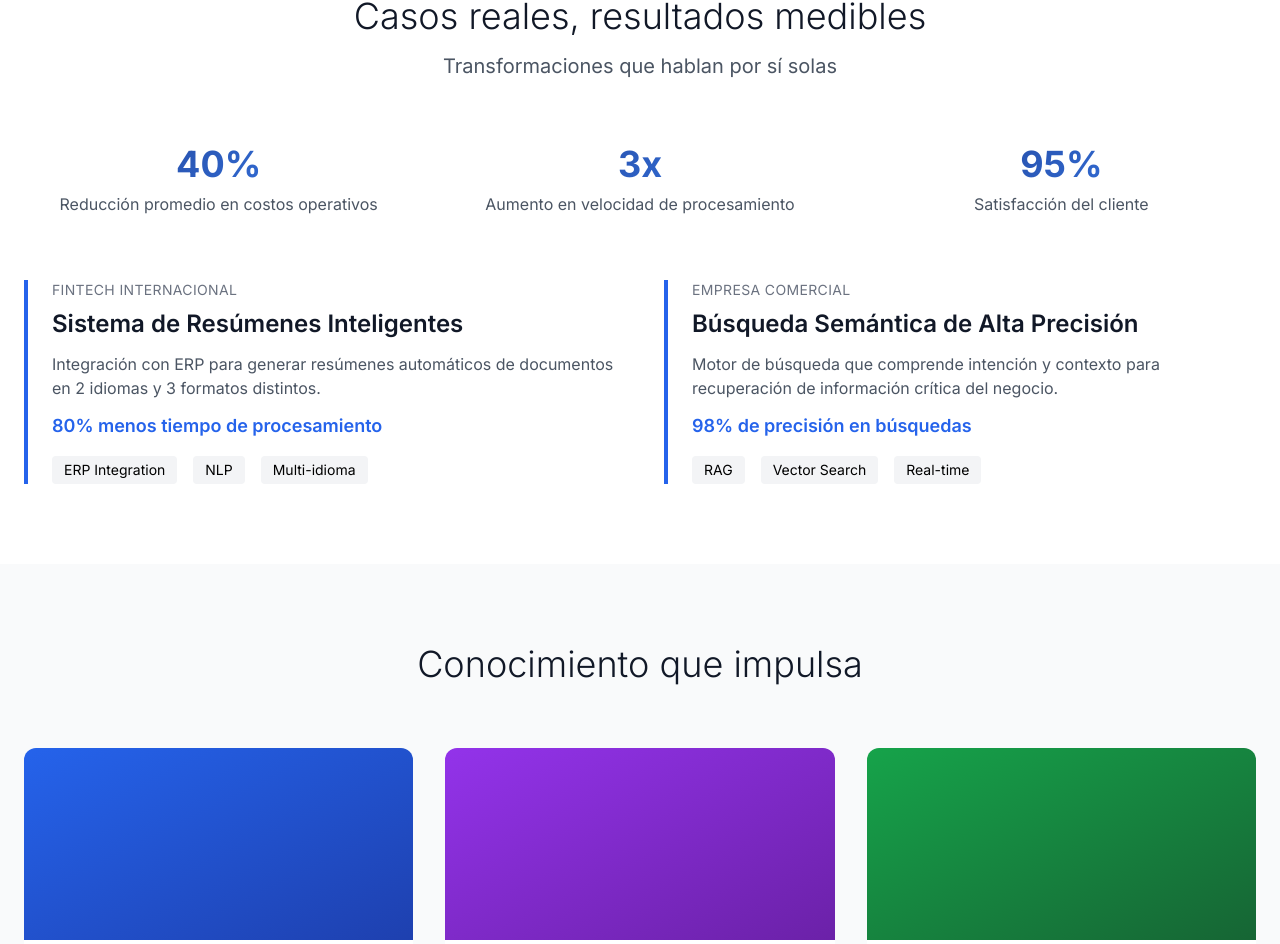
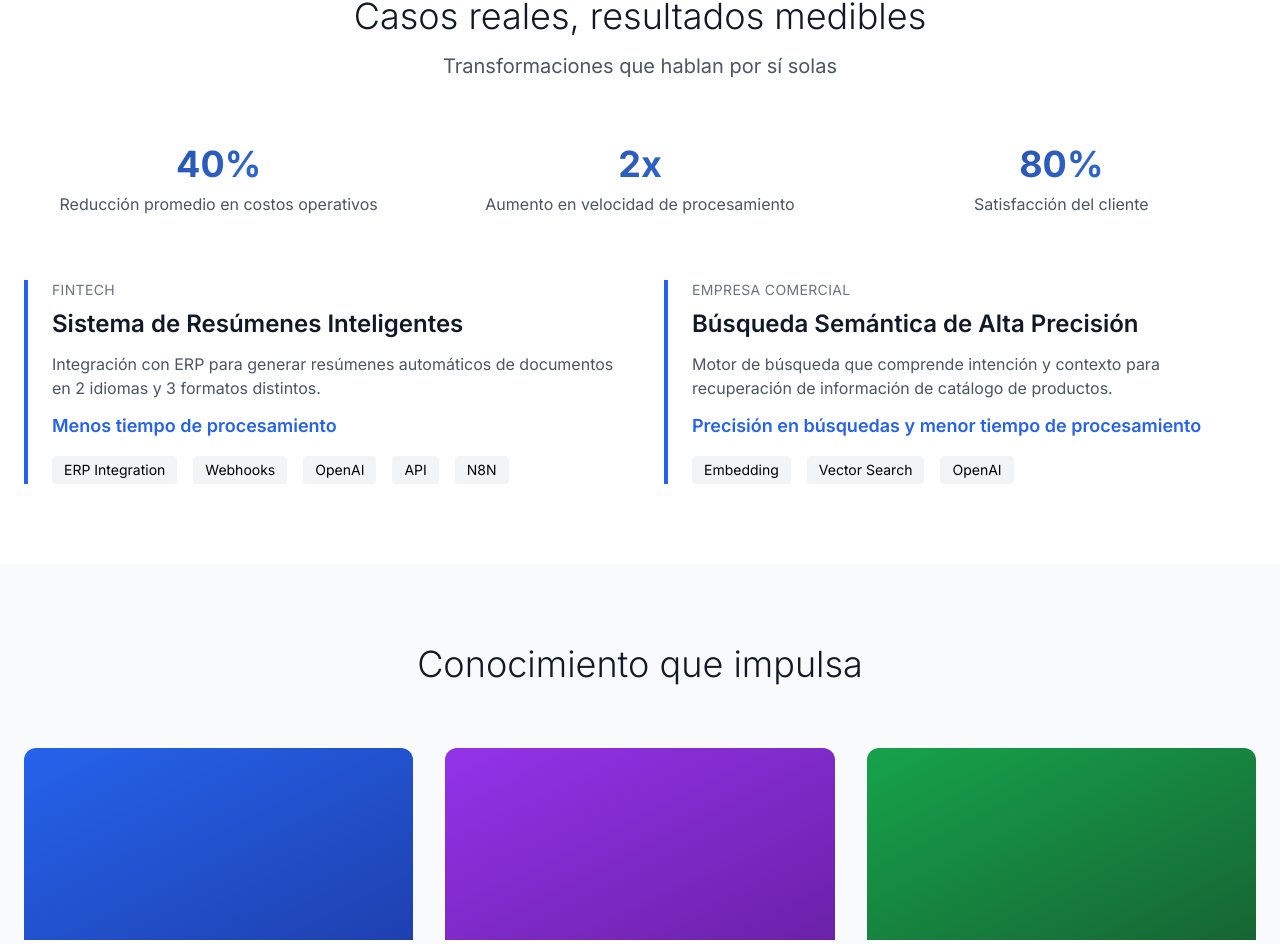
Before and after one commit to alannreyes/luxia-page, a Next.js app: page / in a window 1280 px wide. Shown: the part 1947-2891 px from the top of the page. Built offline with nearby package versions, Linux system fonts and the light colour scheme.

Commit message:
feat: actualizar contenido en el componente Proof - Modificar industrias, títulos, descripciones, impactos y etiquetas para reflejar mejor los casos de uso y métricas.

```diff
--- a/components/Proof.tsx
+++ b/components/Proof.tsx
@@ -3,25 +3,25 @@ import { motion } from 'framer-motion'
 
 const cases = [
   {
-    industry: 'Fintech Internacional',
+    industry: 'Fintech',
     title: 'Sistema de Resúmenes Inteligentes',
     description: 'Integración con ERP para generar resúmenes automáticos de documentos en 2 idiomas y 3 formatos distintos.',
-    impact: '80% menos tiempo de procesamiento',
-    tags: ['ERP Integration', 'NLP', 'Multi-idioma']
+    impact: 'Menos tiempo de procesamiento',
+    tags: ['ERP Integration', 'Webhooks', 'OpenAI','API','N8N']
   },
   {
     industry: 'Empresa Comercial',
     title: 'Búsqueda Semántica de Alta Precisión',
-    description: 'Motor de búsqueda que comprende intención y contexto para recuperación de información crítica del negocio.',
-    impact: '98% de precisión en búsquedas',
-    tags: ['RAG', 'Vector Search', 'Real-time']
+    description: 'Motor de búsqueda que comprende intención y contexto para recuperación de información de catálogo de productos.',
+    impact: 'Precisión en búsquedas y menor tiempo de procesamiento',
+    tags: ['Embedding', 'Vector Search', 'OpenAI']
   }
 ]
 
 const metrics = [
   { value: '40%', label: 'Reducción promedio en costos operativos' },
-  { value: '3x', label: 'Aumento en velocidad de procesamiento' },
-  { value: '95%', label: 'Satisfacción del cliente' }
+  { value: '2x', label: 'Aumento en velocidad de procesamiento' },
+  { value: '80%', label: 'Satisfacción del cliente' }
 ]
 
 export default function Proof() {
```
